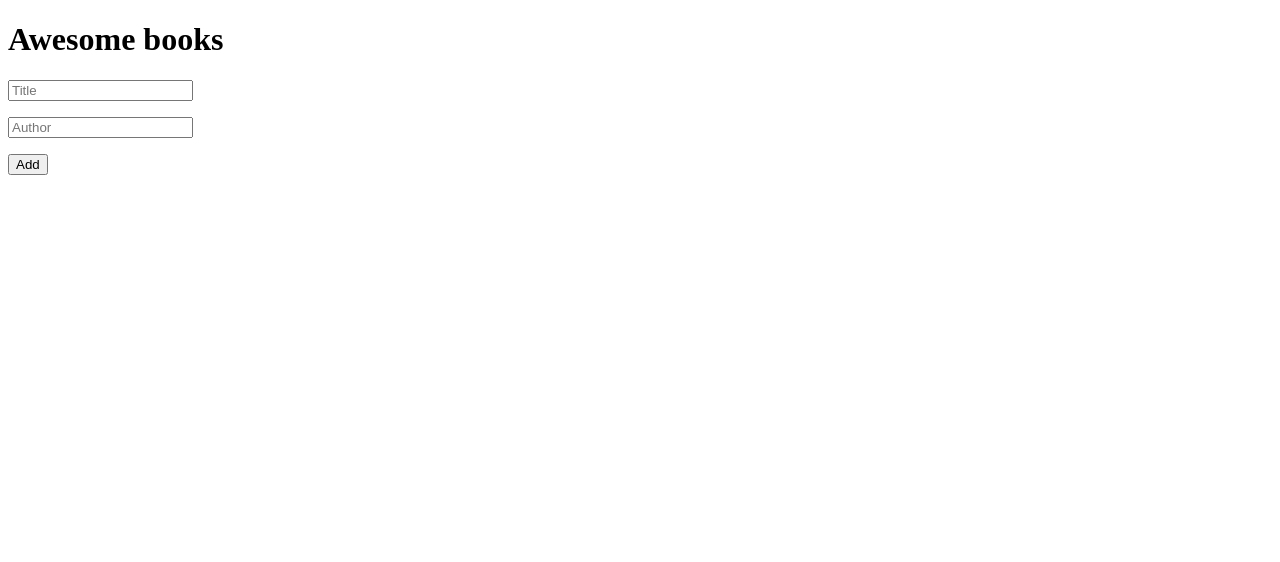
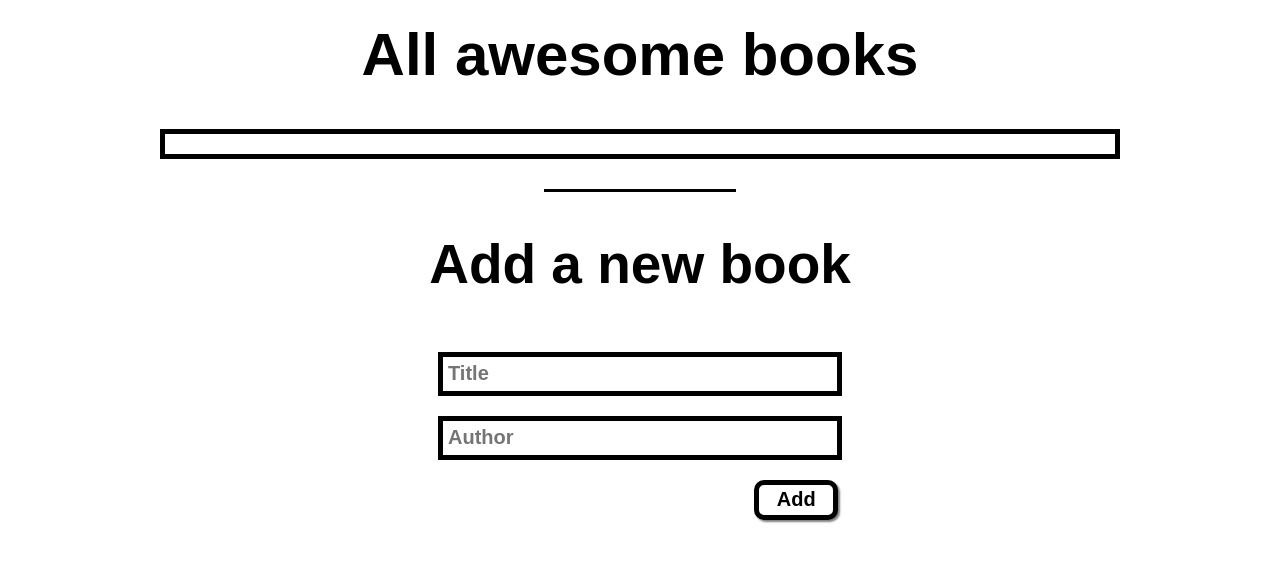
Before and after one commit to thasipablo/awesome_books, a website: page index.html in a window 1280 px wide. Drawn offline with Linux system fonts and the light colour scheme.

Commit message:
Update htm/js, Add CSS styles

```diff
--- a/css/style.css
+++ b/css/style.css
@@ -1,3 +1,118 @@
 body {
-  scroll-behavior: smooth;
+  font-family: Arial, sans-serif;
+  margin: 0;
+  padding: 0;
+  display: flex;
+  flex-direction: column;
+  align-items: center;
 }
+
+.main-container {
+  width: 75%;
+  margin: auto;
+}
+
+.main-title {
+  text-align: center;
+  margin-top: 20px;
+  font-size: 60px;
+}
+
+.book-list {
+  border: 5px solid black;
+  padding: 10px;
+  margin: 20px 0;
+  max-height: 40vh;
+  overflow-y: auto;
+}
+
+.book-list div {
+  display: flex;
+  align-items: center;
+  justify-content: start;
+  font-size: 20px;
+  font-weight: normal;
+}
+
+.book-list div:nth-child(even) {
+  background-color: lightgray;
+  height: 45px;
+  text-align: start;
+  width: 100%;
+}
+
+.book-list div:nth-child(odd) {
+  background-color: white;
+  height: 45px;
+  text-align: start;
+  width: 100%;
+}
+
+.book-list p {
+  display: inline;
+}
+
+.book-list button {
+  margin-left: auto;
+  border: 4px solid black;
+  border-radius: 10px;
+  background-color: #fff;
+  font-size: 20px;
+  font-weight: bold;
+  height: 40px;
+  box-shadow: 2px 2px 2px gray;
+}
+
+.secondary-title {
+  text-align: center;
+  margin-top: 40px;
+  font-size: 55px;
+}
+
+.book-form {
+  display: flex;
+  flex-direction: column;
+  align-items: center;
+  margin-bottom: 20px;
+}
+
+.book-form input {
+  margin: 10px 0;
+  border: 5px solid black;
+  padding: 5px;
+  width: 30vw;
+  height: 3vh;
+  font-size: 20px;
+  font-weight: bold;
+}
+
+.book-form ::placeholder {
+  font-size: 20px;
+  font-weight: bold;
+}
+
+.add-button {
+  display: flex;
+  justify-content: center;
+  align-items: center;
+  border: 5px solid black;
+  border-radius: 10px;
+  padding: 5px 10px;
+  margin-top: 10px;
+  box-shadow: 2px 2px 2px gray;
+  width: 6.6vw;
+  height: 5vh;
+  align-self: center;
+  font-size: 20px;
+  font-weight: bold;
+  margin-left: auto;
+  margin-right: 22vw;
+  background-color: #fff;
+}
+
+hr {
+  width: 20%;
+  margin: 30px auto;
+  border: none;
+  border-top: 3px solid black;
+}
--- a/index.html
+++ b/index.html
@@ -1,5 +1,6 @@
 <!DOCTYPE html>
 <html lang="en">
+
 <head>
   <meta charset="UTF-8">
   <meta name="viewport" content="width=device-width, initial-scale=1.0">
@@ -7,17 +8,19 @@
   <script src="js/app.js" defer></script>
   <title>Awesome books</title>
 </head>
+
 <body>
-  <h1>Awesome books</h1>
-  <div class="books-collection"></div>
-  <form class="form">
-    <p>
-      <input type="text" placeholder="Title" class="title-tag">
-    </p>
-    <p>
-      <input type="text" placeholder="Author" class="author-tag">
-    </p>
-    <input type="submit" value="Add">
-  </form>
+  <div id="main-container" class="main-container">
+    <h1 class="main-title">All awesome books</h1>
+    <div class="books-collection book-list"></div>
+    <hr>
+    <h2 class="secondary-title">Add a new book</h2>
+    <form class="form book-form">
+      <input type="text" placeholder="Title" class="title-tag" required>
+      <input type="text" placeholder="Author" class="author-tag" required>
+      <button type="submit" class="add-button">Add</button>
+    </form>
+  </div>
 </body>
+
 </html>
--- a/js/app.js
+++ b/js/app.js
@@ -38,19 +38,21 @@ const displayBooks = () => {
 
   books.forEach((book) => {
     const bookCard = document.createElement("div");
-    bookCard.classList.add("book-card");
-    bookCard.innerHTML = `
-      <div>${book.title}</div>
-      <div>Author: ${book.author}</div>
-      <button class="remove-btn">Remove</button>
-      <hr>
-    `;
+    const titleElement = document.createElement('p');
+    titleElement.textContent = `"${book.title}" by`;
+    bookCard.appendChild(titleElement);
 
-    const removeButton = bookCard.querySelector(".remove-btn");
-    removeButton.addEventListener("click", () => {
+    const authorElement = document.createElement('span');
+    authorElement.textContent = ` ${book.author}`; // Notice the space before ${book.author}
+    titleElement.appendChild(authorElement);
+
+    const removeButton = document.createElement('button');
+    removeButton.textContent = 'Remove';
+    removeButton.addEventListener('click', () => {
       book.removeBook(book.title);
       bookCard.remove();
     });
+    bookCard.appendChild(removeButton);
 
     booksContainer.appendChild(bookCard);
   });
```
